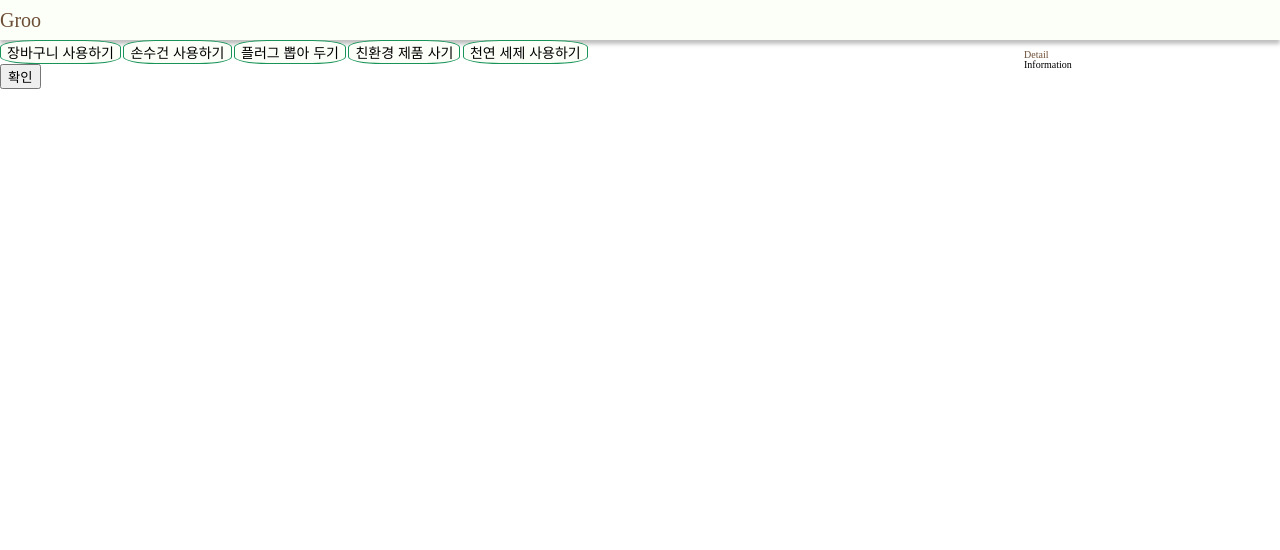
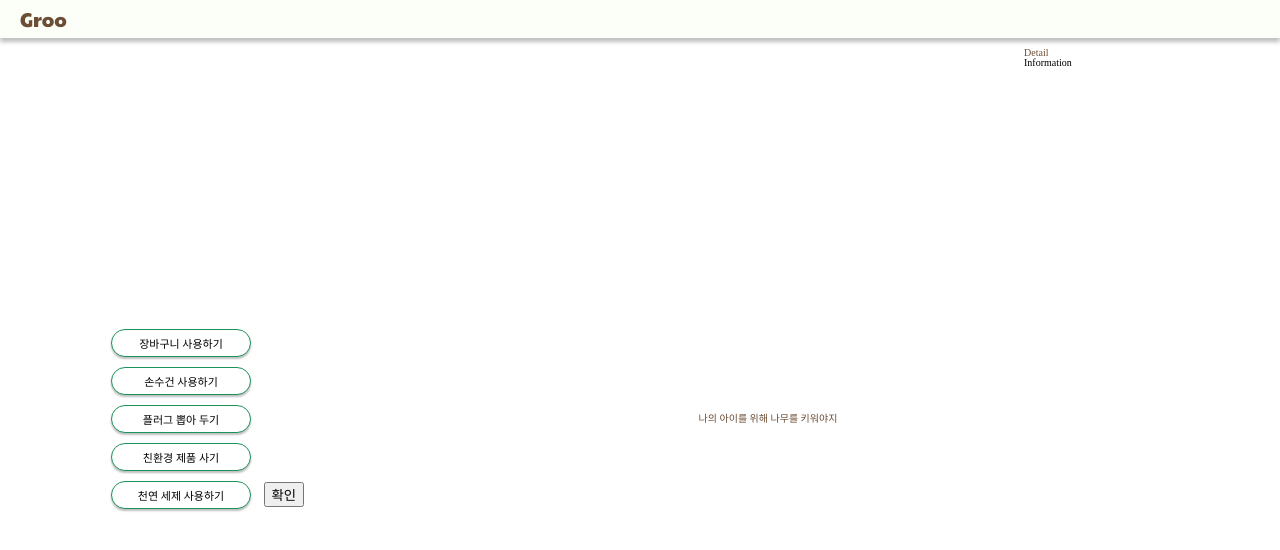
Before and after one commit to hyesunie/Project-Groo, a website: page view/home.html in a window 1280 px wide. Drawn offline with nearby package versions, Linux system fonts and the light colour scheme; files that its build step writes are made by us from their sources; some icons are missing; a web font is replaced by a local one.

Commit message:
fix: font and css for button arrangement of home

```diff
--- /dev/null
+++ b/assets/css/config/font.css
@@ -0,0 +1,16 @@
+@font-face {
+  font-family: "cafe24_oneprettynightregular";
+  src: url("../fonts/cafe24oneprettynight.woff2") format("woff2"),
+    url("../fonts/cafe24oneprettynight.woff") format("woff");
+  font-weight: normal;
+  font-style: normal;
+}
+
+@font-face {
+  font-family: "mapoflowerislandregular";
+  src: url("../fonts/MapoFlowerIsland.ttf") format("ttf"),
+    url("../fonts/mapoflowerisland-webfont.woff2") format("woff2"),
+    url("../fonts/mapoflowerisland-webfont.woff") format("woff");
+  font-weight: normal;
+  font-style: normal;
+}
--- a/assets/css/main.css
+++ b/assets/css/main.css
@@ -15,6 +15,7 @@ body {
 main {
   display: flex;
   width: 100%;
+  height: 100%;
 }
 
 section {
@@ -24,11 +25,22 @@ section {
 }
 
 input[type="button"] {
+  width: 14rem;
   border: 0.1rem solid var(--button-line-color);
-  border-radius: 30%;
-  background-color: var(--header-color);
+  border-radius: 30px;
+  background-color: var(--white-color);
   color: var(--black-color);
-  font-size: 14px;
+  padding: 5px;
+  box-shadow: 0px 2px 2px rgba(0, 0, 0, 0.25);
+  font-family: "Jeju Myeongjo", serif;
+  font-size: 11px;
+}
+input:nth-child(n) {
+  margin: 5px;
+}
+input:hover {
+  background-color: var(--button-line-color);
+  color: var(--white-color);
 }
 
 a {
--- /dev/null
+++ b/assets/css/pages/home.css
@@ -0,0 +1,26 @@
+.habit__container {
+  height: 100%;
+  width: 50%;
+  display: flex;
+  align-items: center;
+  justify-content: center;
+}
+
+.habit__list form {
+  height: 100%;
+  width: 30rem;
+  font-family: "Jeju Myeongjo", serif;
+}
+
+.tree__container {
+  display: flex;
+  width: 50%;
+  align-items: center;
+  justify-content: center;
+}
+
+.tree__container a {
+  font-family: "Jeju Myeongjo", serif;
+
+  /* font-family: "mapoflowerislandregular"; */
+}
--- a/assets/css/partials/header.css
+++ b/assets/css/partials/header.css
@@ -8,7 +8,7 @@ header {
   box-shadow: 0px 4px 4px rgba(0, 0, 0, 0.25);
 }
 
-.home__LOGO {
+.header__LOGO {
   font-family: "Paytone One", sans-serif;
   font-weight: normal;
   padding: 1rem;
--- a/assets/css/style.css
+++ b/assets/css/style.css
@@ -1,6 +1,10 @@
 @import "config/reset.css";
 @import "config/_variables.css";
+@import "config/font.css";
+
 @import url("https://fonts.googleapis.com/css2?family=Paytone+One&display=swap");
+@import url(//fonts.googleapis.com/earlyaccess/jejumyeongjo.css);
 @import "main.css";
 
 @import "partials/header.css";
+@import "pages/home.css";
--- a/view/home.html
+++ b/view/home.html
@@ -2,10 +2,10 @@
 <html lang="en">
 <head>
     <meta charset="UTF-8">
+    <link rel="stylesheet" type="text/css" href="assets/css/style.css" />
     <script defer src="node_modules/@fortawesome/fontawesome-free/js/brands.js"></script>
     <script defer src="node_modules/@fortawesome/fontawesome-free/js/solid.js"></script>
     <script defer src="node_modules/@fortawesome/fontawesome-free/js/fontawesome.js"></script>
-    <link rel="stylesheet" type="text/css" href="assets/css/style.css" />
     <title>Groo</title>
 </head>
 <body>
@@ -19,16 +19,27 @@
     </header>
     <main>
         <section>
+            <div class="habit__container">
+                <div class="habit__list">
+
                     <form action="" method="post">
-                <div class="habit__list">
                         <input type="button" value="장바구니 사용하기">
                         <input type="button" value="손수건 사용하기">
                         <input type="button" value="플러그 뽑아 두기">
                         <input type="button" value="친환경 제품 사기">
                         <input type="button" value="천연 세제 사용하기">
-                </div>
                     <input type="submit" value="확인">
                     </form>
+                </div>
+
+            </div>
+
+            <div class="tree__container">
+                <a href="" class="tree__message">
+                  나의 아이를 위해 나무를 키워야지
+                </a>
+            </div>
+
 
         </section>
 
```
Also changed, not shown: assets/css/fonts/cafe24oneprettynight.woff (added), assets/css/fonts/cafe24oneprettynight.woff2 (added), assets/css/fonts/mapoflowerisland-webfont.woff (added), assets/css/fonts/mapoflowerisland-webfont.woff2 (added), 1 other file. Lines whose indentation alone changed are shown as unchanged.
